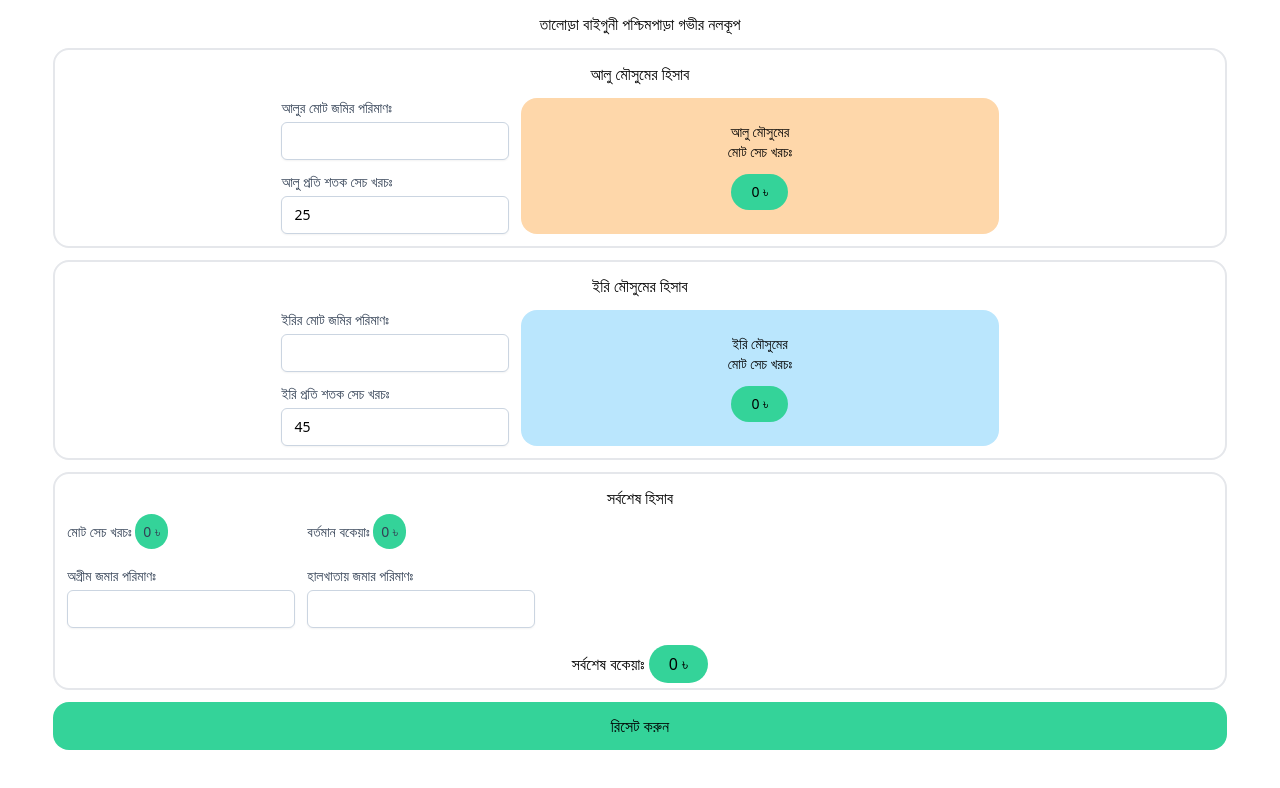
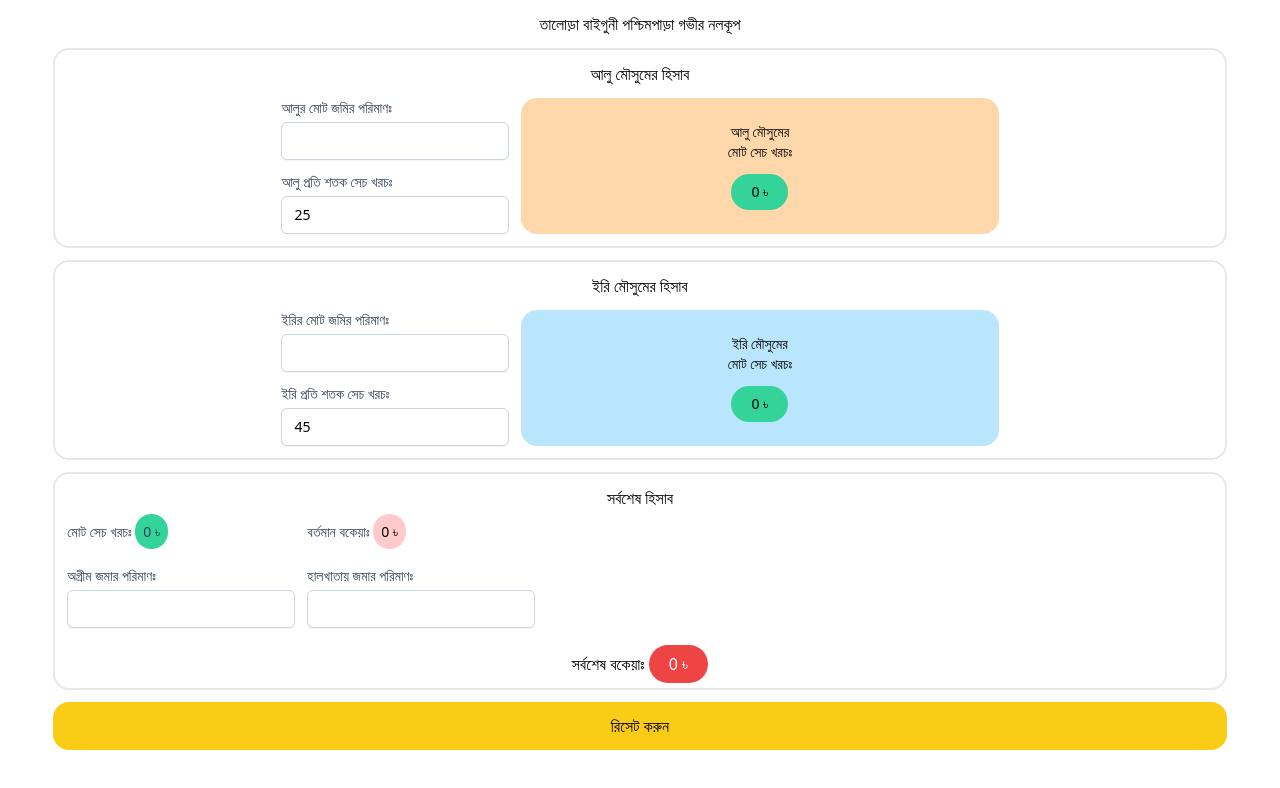
Before and after one commit to iamsadikrahman/deep-tubewell, a Vue app: page /halkhata in a window 1280 px wide. Shown: the top 788 px of the page. Built offline with nearby package versions, Linux system fonts and the light colour scheme.

Commit message:
tk btn bg changes

```diff
--- a/src/components/pages/Halkhata.vue
+++ b/src/components/pages/Halkhata.vue
@@ -70,7 +70,7 @@
         </div>
 
         <div class="flex flex-col  gap-6">
-          <span class="block text-sm font-medium text-slate-700 ">বর্তমান বকেয়াঃ <span class="rounded-full bg-emerald-400 px-2 py-2">{{totalCurrentDue}} ৳</span></span>
+          <span class="block text-sm font-medium text-slate-700 ">বর্তমান বকেয়াঃ <span class="rounded-full bg-red-200 px-2 py-2 text-black">{{totalCurrentDue}} ৳</span></span>
 
           <label class="block">
             <span class="block text-sm font-medium text-slate-700">হালখাতায় জমার পরিমাণঃ</span>
@@ -81,9 +81,9 @@
 
 
       </div>
-      <h4 class="text-center mt-6" >সর্বশেষ বকেয়াঃ <span class="rounded-full bg-emerald-400 px-5 py-2">{{finalTotalDue}} ৳</span> </h4>
+      <h4 class="text-center mt-6" >সর্বশেষ বকেয়াঃ <span class="rounded-full bg-red-500 px-5 py-2 text-white">{{finalTotalDue}} ৳</span> </h4>
     </section>
-    <button class="text-center bg-emerald-400 p-3 rounded-2xl" @click="allReset" type="reset">রিসেট করুন</button>
+    <button class="text-center bg-yellow-400 p-3 rounded-2xl" @click="allReset" type="reset">রিসেট করুন</button>
 
   </main>
 </template>
```
